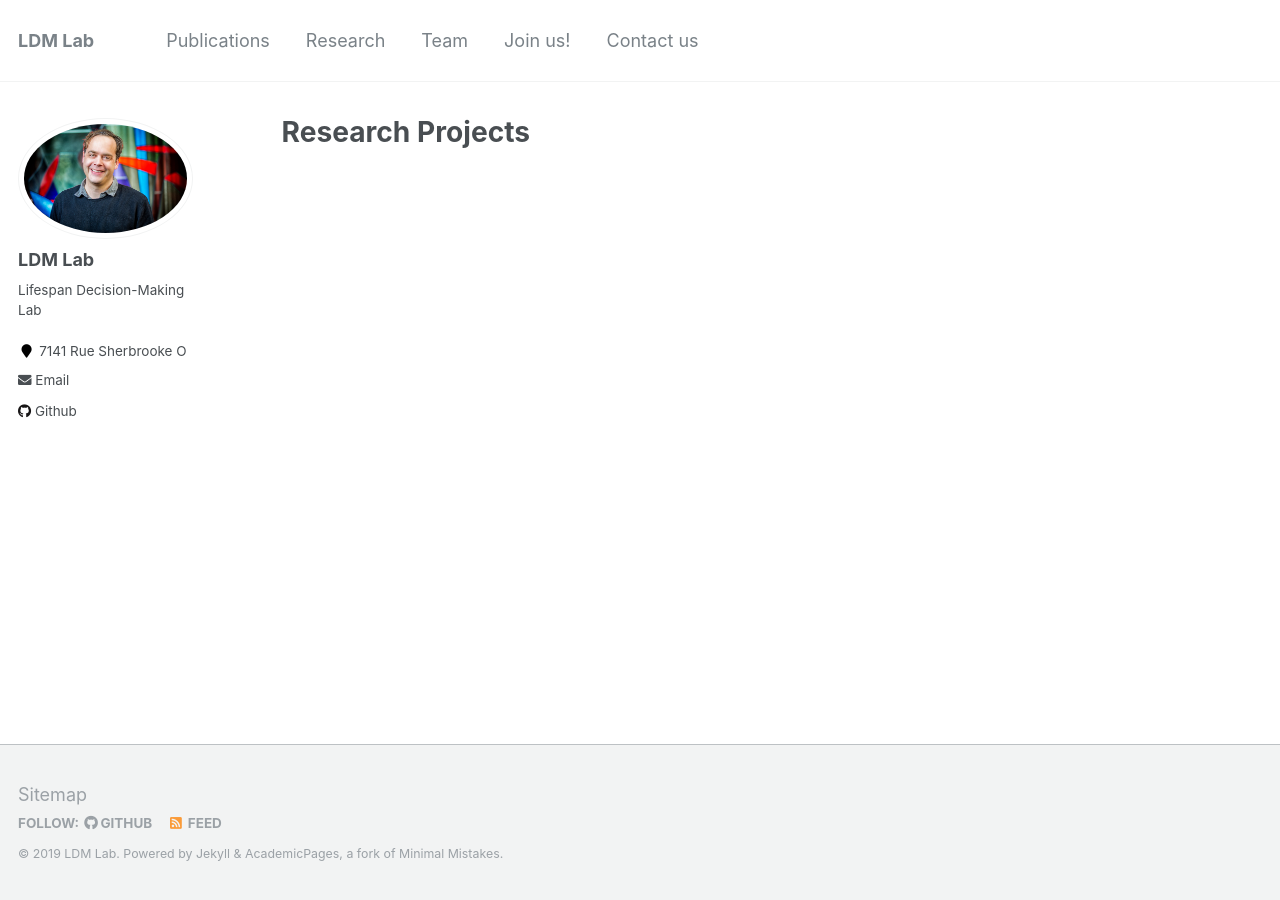
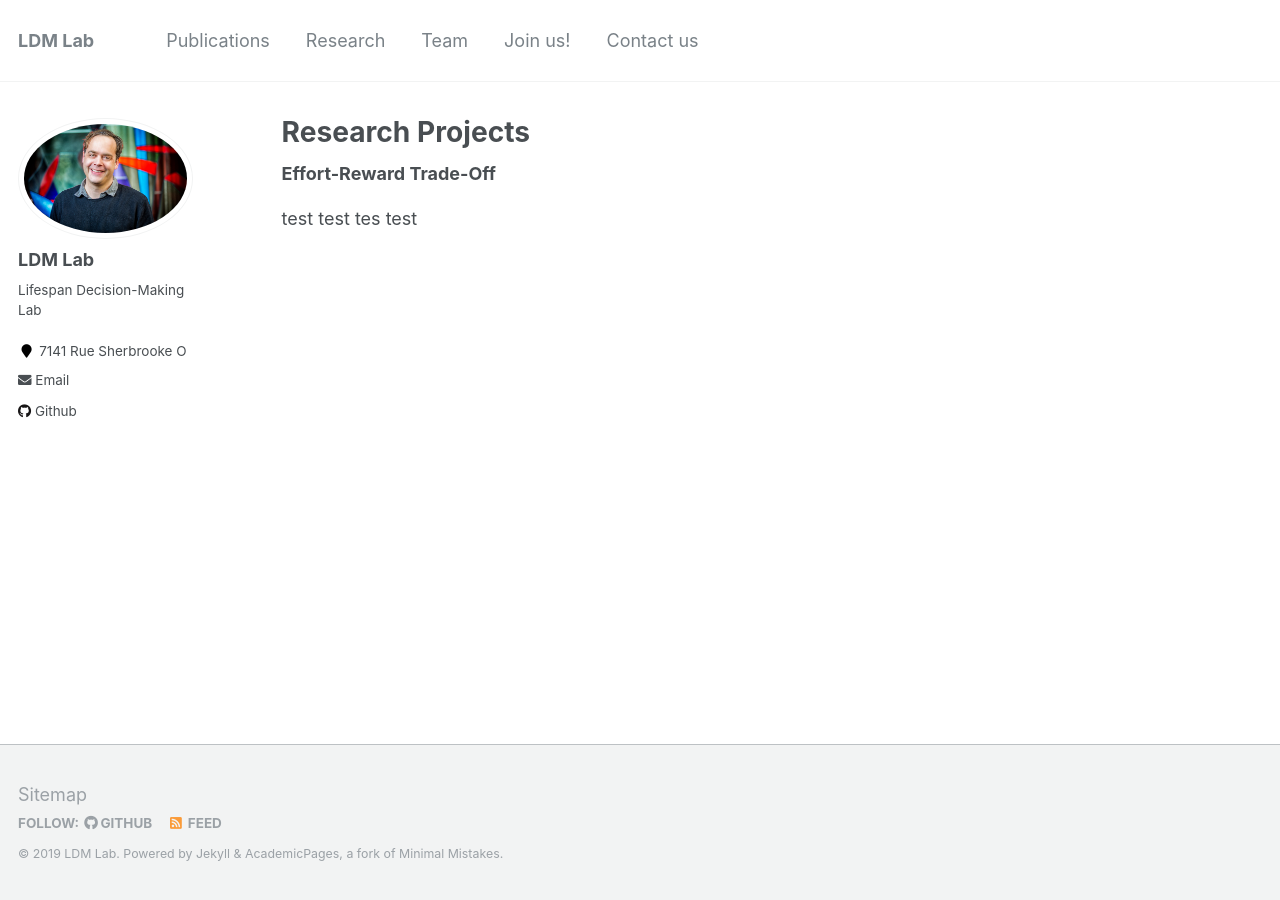
Before and after one commit to seandamiandevine/LDMLab.github.io, a Jekyll site: the page built from _pages/talks.html, in a window 1280 px wide. Built offline with Jekyll 4.4.1, drawn with Linux system fonts in a browser that asks for light colours.

Commit message:
Update talks.html

```diff
--- a/_pages/talks.html
+++ b/_pages/talks.html
@@ -4,8 +4,5 @@ title: "Research Projects"
 permalink: /research/
 author_profile: true
 ---
-{% include base_path %}
-
-{% for post in site.research reversed %}
-  {% include archive-single.html %}
-{% endfor %}
+<strong>Effort-Reward Trade-Off</strong>
+<p>test test tes test</p>
```
